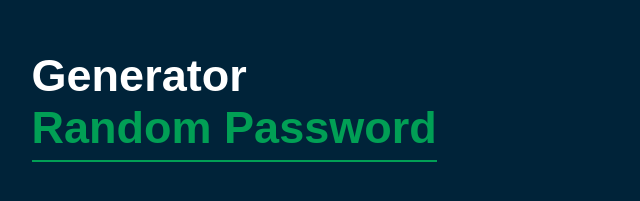
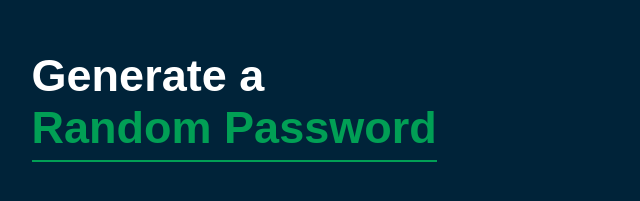
Before and after one commit to Dipta-Sarker/random-password-generator, a plain HTML site: page index.html in a window 1280 px wide. Shown: the part 104-305 px from the top of the page, 122-762 px from the left. Drawn offline with Linux system fonts and the light colour scheme.

Commit message:
Project Done

```diff
--- a/index.html
+++ b/index.html
@@ -8,7 +8,7 @@
 </head>
 <body>
 <div class="container">
-    <h1>Generator <br><span> Random Password</span></h1>
+    <h1>Generate a <br><span> Random Password</span></h1>
     <div class="display">
         <input type="text" placeholder="Password" id="password">
         <img src="images/copy.png" id="copy" alt="copy">
```
